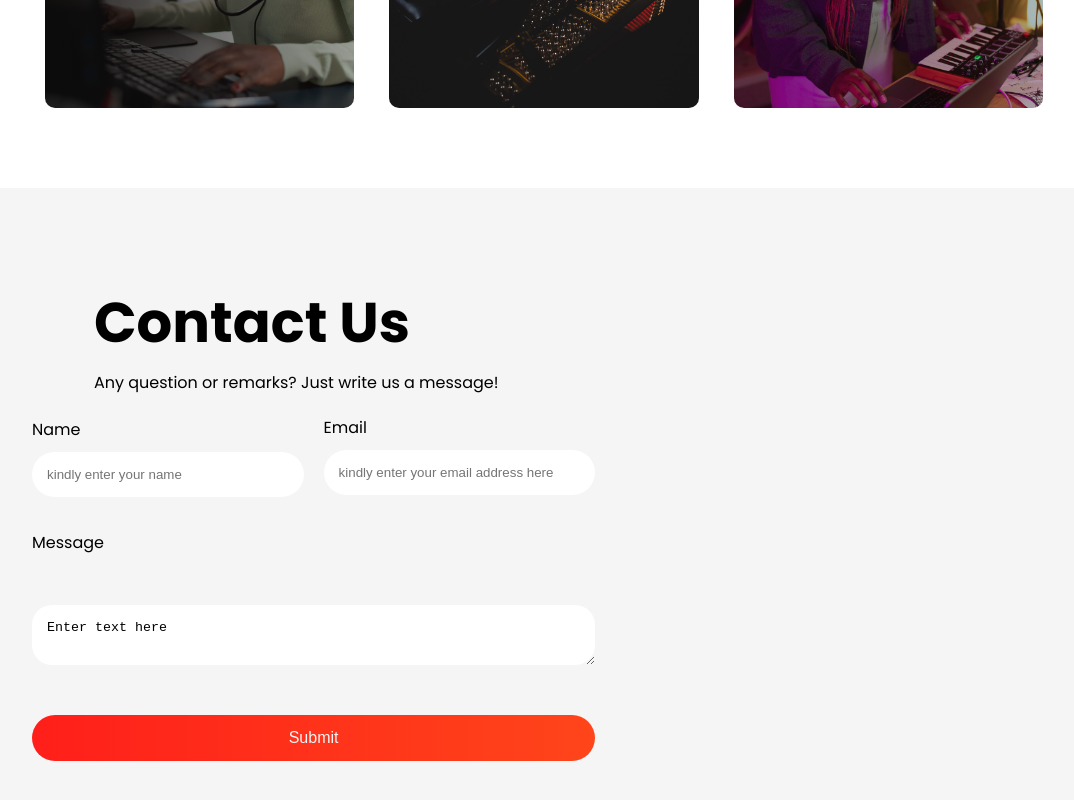
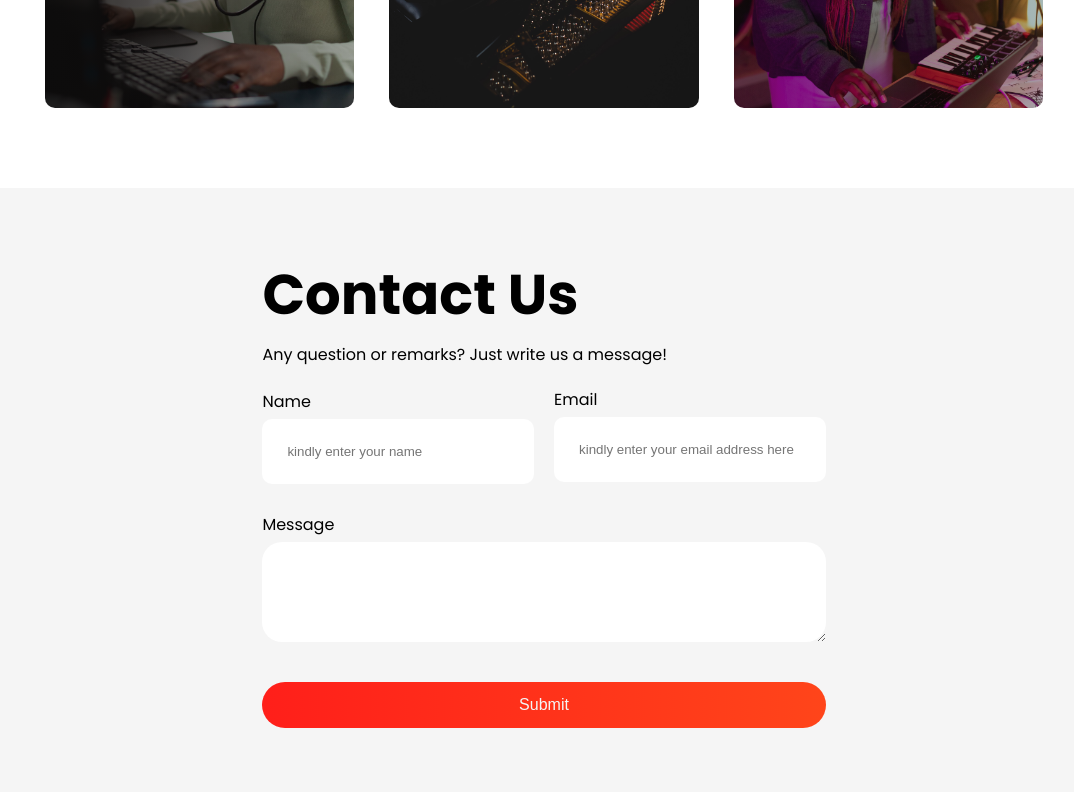
Before and after one commit to SirMartel22/Music-Landing-Page, a React (Create React App) app: page / in a window 1280 px wide. Shown: the part 3216-4016 px from the top of the page, without its empty margins (96-1170 px from the left). Built offline with nearby package versions, Linux system fonts and the light colour scheme.

Commit message:
Fixed the erro in the form

```diff
--- a/src/Components/Contact/Contact.css
+++ b/src/Components/Contact/Contact.css
@@ -1,4 +1,7 @@
 .contact-section{
+    display: flex;
+    align-items: center;
+    justify-content: center;
     width: 100%;
     padding: 5% 10%;
     background-color: #f5f5f5;
@@ -13,7 +16,7 @@
 .contact-text .form{
     display: flex;
     flex-direction: row;
-    justify-content: left;
+    justify-content: center;
     align-items: center;
     gap: 20px;
     width: 100%;
@@ -24,7 +27,7 @@
     flex-direction: column;
     width: 55%;
     align-items: left;
-    justify-content: center;
+    justify-content: space-around;
 }
 
 .nameInput, .emailInput, .messageInput{
@@ -41,17 +44,18 @@
 }
 
 input{
-    /* width: 100%; */
-    padding: 15px;
-    margin: 10px 0;
+    padding: 25px;
+    margin: 5px 0;
     border: none;
-    border-radius: 100px;
+    border-radius: 10px;
 }
 
 textarea{
     width: 100%;
+    height: 100px;
     padding: 15px;
-    margin: 50px 0;
+    margin: 5px 0;
     border: none;
     border-radius: 20px;
+    margin-bottom: 40px;
 }
--- a/src/Components/Contact/Contact.js
+++ b/src/Components/Contact/Contact.js
@@ -20,9 +20,9 @@ const Contact = () =>{
         <div className = "contact-section">
            <div className="contact-text">
 
-               <div className="title">
-                <h1>{form.title}</h1>
-                <p>{form.description}</p>
+               <div className="form-title">
+                    <h1>{form.title}</h1>
+                    <p>{form.description}</p>
                </div>
 
 
@@ -42,7 +42,7 @@ const Contact = () =>{
 
                 <div className="messageInput">
                     <label htmlFor="Email">{form.messageLabel}</label>
-                    <textarea name="textArea" id="">Enter text here</textarea>
+                    <textarea name="textArea" id="" placeholder={form.message}> </textarea>
                 </div>
 
                 <button className='btn'>{form.button}</button>
```
